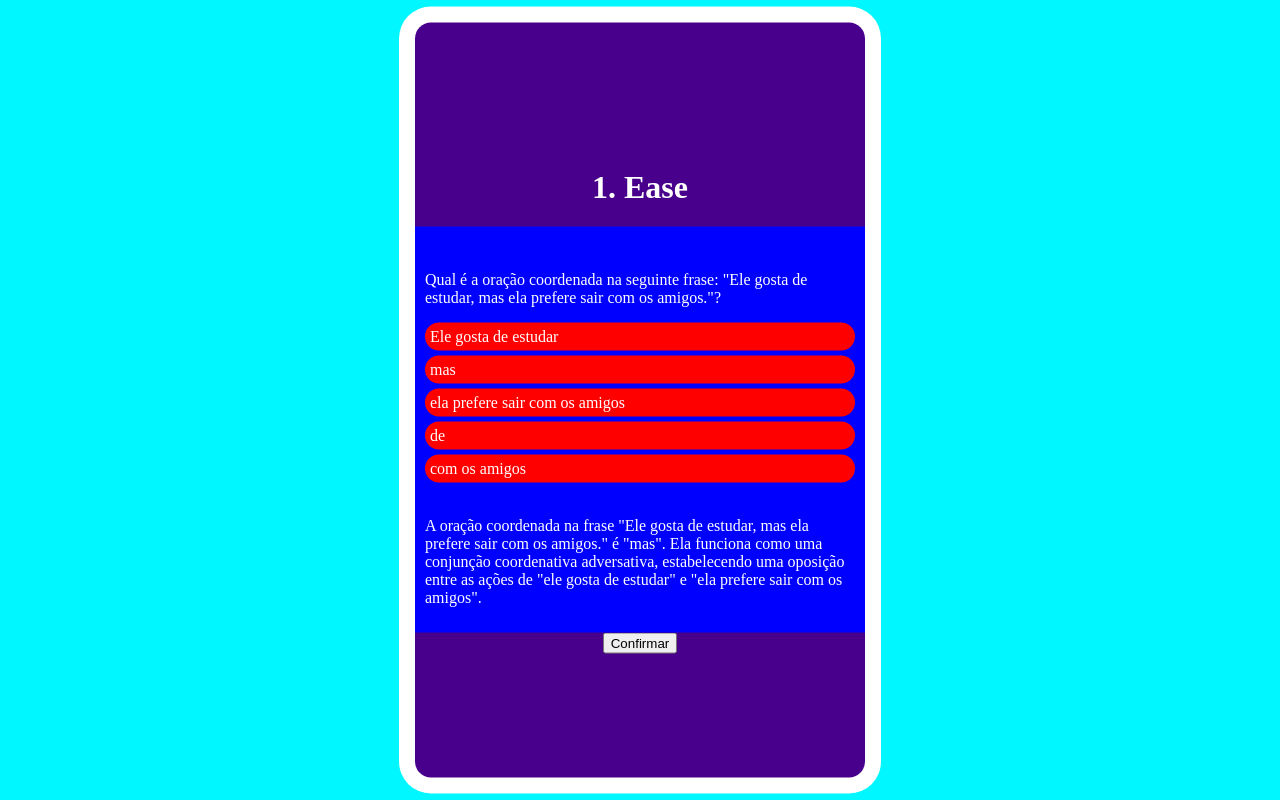
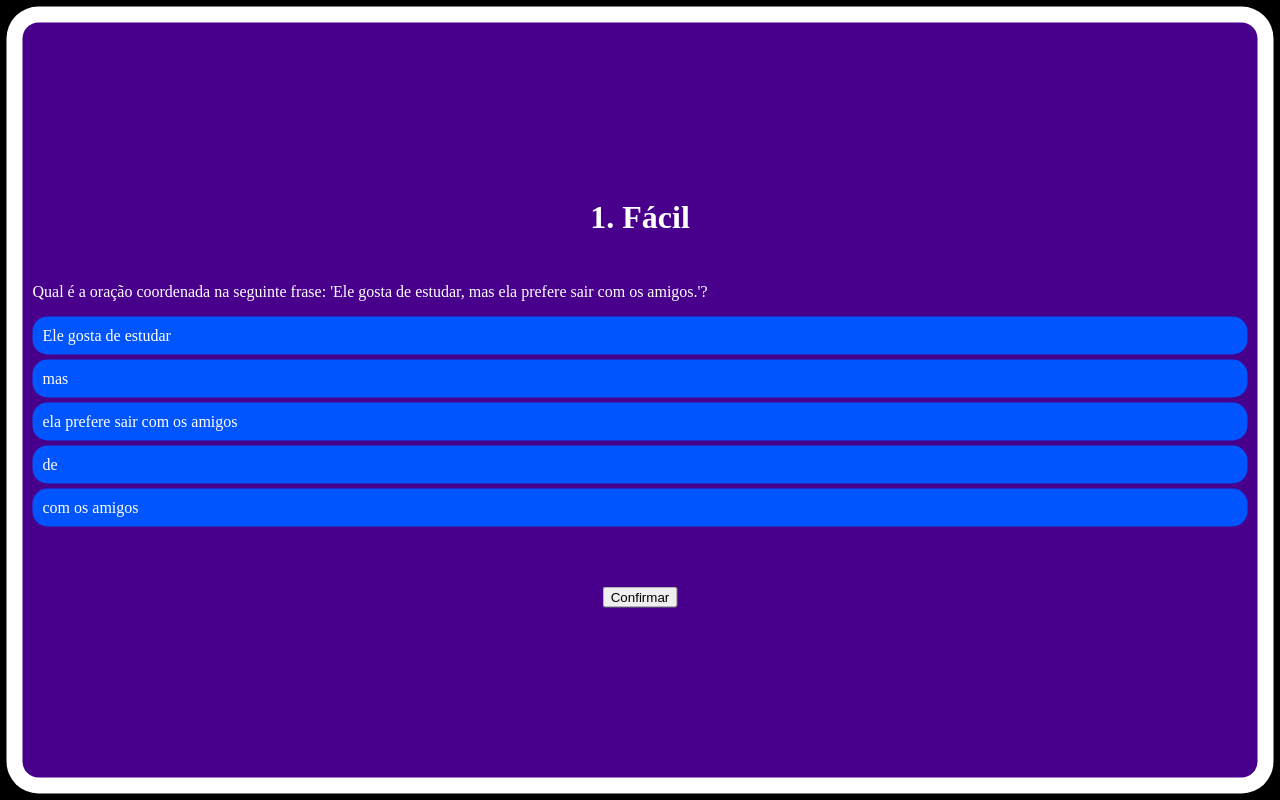
Before and after one commit to visnowden/quiz, a plain HTML site: page index.html in a window 1280 px wide. Drawn offline with Linux system fonts and the light colour scheme.

Commit message:
Funcional está, só está faltando todo o resto...

```diff
--- a/index.html
+++ b/index.html
@@ -7,40 +7,21 @@
     <link rel="stylesheet" href="style.css" />
     <link rel="shortcut icon" href="icon.png" type="image/x-icon" />
   </head>
-
   <body>
     <div class="main">
       <h1 id="title"></h1>
       <div class="questions">
-        <br />
         <p id="question"></p>
-
-        <div id="answer1" class="answers">
-          Lorem ipsum dolor sit amet, consectetur adipiscing elit, sed do
-          eiusmod tempor incididunt ut labore et dolore magna aliqua.
-        </div>
-        <div id="answer2" class="answers">
-          Lorem ipsum dolor sit amet, consectetur adipiscing elit, sed do
-          eiusmod tempor incididunt ut labore et dolore magna aliqua.
-        </div>
-        <div id="answer3" class="answers">
-          Lorem ipsum dolor sit amet, consectetur adipiscing elit, sed do
-          eiusmod tempor incididunt ut labore et dolore magna aliqua.
-        </div>
-        <div id="answer4" class="answers">
-          Lorem ipsum dolor sit amet, consectetur adipiscing elit, sed do
-          eiusmod tempor incididunt ut labore et dolore magna aliqua.
-        </div>
-        <div id="answer5" class="answers">
-          Lorem ipsum dolor sit amet, consectetur adipiscing elit, sed do
-          eiusmod tempor incididunt ut labore et dolore magna aliqua.
-        </div>
-
-        <p><br /><span id="justify"></span></p>
+        <div id="answer1" class="answers"></div>
+        <div id="answer2" class="answers"></div>
+        <div id="answer3" class="answers"></div>
+        <div id="answer4" class="answers"></div>
+        <div id="answer5" class="answers"></div>
+        <p class="logs"><span id="logs" class="hidden">.</span></p>
       </div>
-      <button id="button" onclick="loadQuestion()">Confirmar</button>
+      <button type="submit" id="button">Confirmar</button>
+      <p><span id="justify"></span></p>
     </div>
   </body>
-
   <script src="script.js"></script>
 </html>
--- a/questions.json
+++ b/questions.json
@@ -2,122 +2,122 @@
   {},
   {
     "id": 1,
-    "title": "Ease",
-    "question": "Qual é a oração coordenada na seguinte frase: \"Ele gosta de estudar, mas ela prefere sair com os amigos.\"?",
+    "title": "Fácil",
+    "question": "Qual é a oração coordenada na seguinte frase: 'Ele gosta de estudar, mas ela prefere sair com os amigos.'?",
     "answer1": "Ele gosta de estudar",
     "answer2": "mas",
     "answer3": "ela prefere sair com os amigos",
     "answer4": "de",
     "answer5": "com os amigos",
     "answer": "answer2",
-    "justify": "A oração coordenada na frase \"Ele gosta de estudar, mas ela prefere sair com os amigos.\" é \"mas\". Ela funciona como uma conjunção coordenativa adversativa, estabelecendo uma oposição entre as ações de \"ele gosta de estudar\" e \"ela prefere sair com os amigos\"."
+    "justify": "A oração coordenada na frase 'Ele gosta de estudar, mas ela prefere sair com os amigos.' é 'mas'. Ela funciona como uma conjunção coordenativa adversativa, estabelecendo uma oposição entre as ações de 'ele gosta de estudar' e 'ela prefere sair com os amigos'."
   },
   {
     "id": 2,
-    "title": "Ease",
-    "question": "Na frase \"João foi ao mercado e comprou pão e leite\", quantas orações coordenadas temos?",
+    "title": "Fácil",
+    "question": "Na frase 'João foi ao mercado e comprou pão e leite', quantas orações coordenadas temos?",
     "answer1": "0",
     "answer2": "1",
     "answer3": "2",
     "answer4": "3",
     "answer5": "4",
     "answer": "answer3",
-    "justify": "Na frase \"João foi ao mercado e comprou pão e leite\", temos duas orações coordenadas ligadas pela conjunção \"e\". Isso indica que temos duas ações independentes (João foi ao mercado e João comprou pão e leite) unidas por uma conjunção coordenativa aditiva."
+    "justify": "Na frase 'João foi ao mercado e comprou pão e leite', temos duas orações coordenadas ligadas pela conjunção 'e'. Isso indica que temos duas ações independentes (João foi ao mercado e João comprou pão e leite) unidas por uma conjunção coordenativa aditiva."
   },
   {
     "id": 3,
-    "title": "Ease",
-    "question": "Qual é a oração coordenada assindética na frase: \"Corra, pule, dance!\"?",
+    "title": "Fácil",
+    "question": "Qual é a oração coordenada assindética na frase: 'Corra, pule, dance!'?",
     "answer1": "Corra",
     "answer2": "pule",
     "answer3": "dance",
     "answer4": "Corra, pule",
     "answer5": "pule, dance",
     "answer": "answer4",
-    "justify": "A oração coordenada assindética na frase \"Corra, pule, dance!\" não possui nenhuma conjunção coordenativa conectando as ações. Cada verbo (\"corra,\" \"pule,\" \"dance\") é uma oração independente que transmite uma ação separada, sem uso de conectivos."
+    "justify": "A oração coordenada assindética na frase 'Corra, pule, dance!' não possui nenhuma conjunção coordenativa conectando as ações. Cada verbo ('corra,' 'pule,' 'dance') é uma oração independente que transmite uma ação separada, sem uso de conectivos."
   },
   {
     "id": 4,
-    "title": "Ease",
-    "question": "Identifique a oração coordenada adversativa na frase: \"Ele queria sair, porém estava chovendo muito.\"",
+    "title": "Fácil",
+    "question": "Identifique a oração coordenada adversativa na frase: 'Ele queria sair, porém estava chovendo muito.'",
     "answer1": "Ele queria sair",
     "answer2": "porém",
     "answer3": "estava chovendo muito",
     "answer4": "queria sair, porém",
     "answer5": "sair, porém estava",
     "answer": "answer2",
-    "justify": "A oração coordenada adversativa na frase \"Ele queria sair, porém estava chovendo muito.\" é \"porém\". Ela funciona como uma conjunção coordenativa adversativa, indicando uma contraposição entre o desejo de sair e o impedimento causado pela chuva."
+    "justify": "A oração coordenada adversativa na frase 'Ele queria sair, porém estava chovendo muito.' é 'porém'. Ela funciona como uma conjunção coordenativa adversativa, indicando uma contraposição entre o desejo de sair e o impedimento causado pela chuva."
   },
   {
     "id": 5,
-    "title": "Ease",
-    "question": "Qual é a oração coordenada sindética na frase: \"Maria estudou bastante e passou no exame.\"?",
+    "title": "Fácil",
+    "question": "Qual é a oração coordenada sindética na frase: 'Maria estudou bastante e passou no exame.'?",
     "answer1": "Maria estudou bastante",
     "answer2": "e passou",
     "answer3": "passou no exame",
     "answer4": "estudou bastante, e",
     "answer5": "passou no exame.",
     "answer": "answer4",
-    "justify": "A oração coordenada sindética na frase \"Maria estudou bastante e passou no exame.\" é \"e passou\". Aqui, a conjunção \"e\" liga as duas ações, indicando uma relação aditiva entre elas. Maria estudou bastante e o resultado foi que ela passou no exame."
+    "justify": "A oração coordenada sindética na frase 'Maria estudou bastante e passou no exame.' é 'e passou'. Aqui, a conjunção 'e' liga as duas ações, indicando uma relação aditiva entre elas. Maria estudou bastante e o resultado foi que ela passou no exame."
   },
   {
     "id": 6,
-    "title": "Middle",
-    "question": "Identifique a oração coordenada assindética nas seguintes frases: \"Ele corre, pula, nada.\"",
+    "title": "Médio",
+    "question": "Identifique a oração coordenada assindética nas seguintes frases: 'Ele corre, pula, nada.'",
     "answer1": "Ele corre",
     "answer2": "pula",
     "answer3": "nada",
     "answer4": "corre, pula",
     "answer5": "pula, nada",
     "answer": "answer4",
-    "justify": "A oração coordenada assindética na frase \"Ele corre, pula, nada.\" não possui conjunções coordenativas. Cada verbo (\"corre,\" \"pula,\" \"nada\") é uma oração independente, e a ausência de conjunções cria uma sequência de ações coordenadas de forma enfática."
+    "justify": "A oração coordenada assindética na frase 'Ele corre, pula, nada.' não possui conjunções coordenativas. Cada verbo ('corre,' 'pula,' 'nada') é uma oração independente, e a ausência de conjunções cria uma sequência de ações coordenadas de forma enfática."
   },
   {
     "id": 7,
-    "title": "Middle",
-    "question": "Na frase \"O filme era interessante, mas o final decepcionou\", qual é a oração coordenada aditiva?",
+    "title": "Médio",
+    "question": "Na frase 'O filme era interessante, mas o final decepcionou', qual é a oração coordenada aditiva?",
     "answer1": "O filme era interessante",
     "answer2": "mas",
     "answer3": "o final decepcionou",
     "answer4": "era interessante, mas",
     "answer5": "interessante, mas o final",
     "answer": "answer1",
-    "justify": "Na frase \"O filme era interessante, mas o final decepcionou\", a oração coordenada aditiva é \"O filme era interessante\". Ela é a primeira parte da frase, que descreve uma característica do filme. A conjunção \"mas\" introduz a segunda oração, que expressa uma oposição ao que foi dito anteriormente."
+    "justify": "Na frase 'O filme era interessante, mas o final decepcionou', a oração coordenada aditiva é 'O filme era interessante'. Ela é a primeira parte da frase, que descreve uma característica do filme. A conjunção 'mas' introduz a segunda oração, que expressa uma oposição ao que foi dito anteriormente."
   },
   {
     "id": 8,
-    "title": "Middle",
-    "question": "Qual é a oração coordenada sindética alternativa na frase: \"Você pode escolher entre estudar para a prova ou relaxar no fim de semana.\"?",
+    "title": "Médio",
+    "question": "Qual é a oração coordenada sindética alternativa na frase: 'Você pode escolher entre estudar para a prova ou relaxar no fim de semana.'?",
     "answer1": "Você pode escolher",
     "answer2": "entre estudar para a prova",
     "answer3": "ou relaxar no fim de semana",
     "answer4": "estudar para a prova ou",
     "answer5": "relaxar no fim de semana.",
     "answer": "answer3",
-    "justify": "A oração coordenada sindética alternativa na frase \"Você pode escolher entre estudar para a prova ou relaxar no fim de semana.\" é \"ou relaxar no fim de semana\". A conjunção \"ou\" apresenta duas opções mutuamente excludentes, dando ao leitor duas alternativas para escolher."
+    "justify": "A oração coordenada sindética alternativa na frase 'Você pode escolher entre estudar para a prova ou relaxar no fim de semana.' é 'ou relaxar no fim de semana'. A conjunção 'ou' apresenta duas opções mutuamente excludentes, dando ao leitor duas alternativas para escolher."
   },
   {
     "id": 9,
-    "title": "Middle",
-    "question": "Identifique a oração coordenada adversativa na seguinte frase: \"Ela queria sair, entretanto, ficou em casa.\"",
+    "title": "Médio",
+    "question": "Identifique a oração coordenada adversativa na seguinte frase: 'Ela queria sair, entretanto, ficou em casa.'",
     "answer1": "Ela queria sair",
     "answer2": "entretanto,",
     "answer3": "ficou em casa",
     "answer4": "queria sair, entretanto,",
     "answer5": "sair, entretanto, ficou",
     "answer": "answer2",
-    "justify": "A oração coordenada adversativa na frase \"Ela queria sair, entretanto, ficou em casa.\" é \"entretanto\". Essa conjunção indica uma oposição ou contraposição entre o desejo de sair e a decisão de ficar em casa, estabelecendo um contraste entre as ações."
+    "justify": "A oração coordenada adversativa na frase 'Ela queria sair, entretanto, ficou em casa.' é 'entretanto'. Essa conjunção indica uma oposição ou contraposição entre o desejo de sair e a decisão de ficar em casa, estabelecendo um contraste entre as ações."
   },
   {
     "id": 10,
-    "title": "Middle",
-    "question": "Na frase \"Ela foi ao cinema e ele ao teatro\", quantas orações coordenadas temos?",
+    "title": "Médio",
+    "question": "Na frase 'Ela foi ao cinema e ele ao teatro', quantas orações coordenadas temos?",
     "answer1": "0",
     "answer2": "1",
     "answer3": "2",
     "answer4": "3",
     "answer5": "4",
     "answer": "answer3",
-    "justify": "Na frase \"Ela foi ao cinema e ele ao teatro\", temos duas orações coordenadas ligadas pela conjunção \"e\". Isso indica que temos duas ações independentes (Ela foi ao cinema e Ele foi ao teatro) unidas por uma conjunção coordenativa aditiva. Cada ação é apresentada de forma igual, sem contraposição ou oposição."
+    "justify": "Na frase 'Ela foi ao cinema e ele ao teatro', temos duas orações coordenadas ligadas pela conjunção 'e'. Isso indica que temos duas ações independentes (Ela foi ao cinema e Ele foi ao teatro) unidas por uma conjunção coordenativa aditiva. Cada ação é apresentada de forma igual, sem contraposição ou oposição."
   }
 ]
--- a/script.js
+++ b/script.js
@@ -1,68 +1,75 @@
-answerButtons = document.querySelectorAll(".answers")
-
+answerButtons = document.querySelectorAll(".answers");
 answerButtons.forEach(function (element) {
   element.addEventListener("click", function () {
     answerButtons.forEach(function (elements) {
-      elements.classList.remove("clicked")
+      elements.classList.remove("clicked");
+    });
+    element.classList.add("clicked");
+  });
+});
+questionIndex = 0;
+function loadQuestion() {
+  questionIndex++;
+  title = document.getElementById("title");
+  question = document.getElementById("question");
+  answer1 = document.getElementById("answer1");
+  answer2 = document.getElementById("answer2");
+  answer3 = document.getElementById("answer3");
+  answer4 = document.getElementById("answer4");
+  answer5 = document.getElementById("answer5");
+  justify = document.getElementById("justify");
+  button = document.getElementById("button");
+  fetch("questions.json") /* Especifique o nome do arquivo JSON*/
+    .then((response) => {
+      if (!response.ok) {
+        throw new Error("Erro na requisição!");
+      }
+      return response.json();
     })
-    element.classList.add("clicked")
-  })
-})
-
-function check() {
-  element = document.querySelector(".clicked")
-  if(element.id.match(answer)){
-    console.log('Beleza')
-
-  }else{
-    console.log('fake')
-  }
+    .then((data) => {
+      /* Agora você pode trabalhar com os dados como um objeto JavaScript*/ title.innerHTML = `${data[questionIndex]["id"]}. ${data[questionIndex]["title"]}`;
+      question.innerHTML = data[questionIndex]["question"];
+      answer1.innerHTML = data[questionIndex]["answer1"];
+      answer2.innerHTML = data[questionIndex]["answer2"];
+      answer3.innerHTML = data[questionIndex]["answer3"];
+      answer4.innerHTML = data[questionIndex]["answer4"];
+      answer5.innerHTML = data[questionIndex]["answer5"];
+      answer = data[questionIndex]["answer"];
+      justify.innerHTML =
+        data[questionIndex][
+          "justify"
+        ]; /* Por exemplo, você pode acessar propriedades do objeto JSON*/ /*console.log(data.id)*/ /* Ou iterar sobre arrays de objetos JSON*/ /* data.forEach(item => {*/ /*   console.log(item.id, item.title)*/ /* })*/
+    })
+    .catch((error) => {
+      console.error(error);
+    });
+  button.onclick = function () {
+    var element = document.querySelector(".clicked");
+    var logs = document.getElementById("logs");
+    if (element !== null) {
+      if (element.id == answer) {
+        msg(logs, "Boa Truta!!!");
+        button.textContent = "Próxima";
+        justify.style.display = "flex";
+        button.onclick = function () {
+          loadQuestion();
+          button.textContent = "Confirmar";
+          justify.style.display = "none";
+          element.classList.remove("clicked");
+        };
+      } else {
+        msg(logs, "Errou Vacalo!!!");
+      }
+    } else {
+      msg(logs, "Por favor, escolha uma alternativa!");
+    }
+  };
 }
-
-
-questionIndex = 0
-function loadQuestion() {
-
-  questionIndex++
-
-  title    = document.getElementById("title")
-  question = document.getElementById("question")
-  answer1  = document.getElementById("answer1")
-  answer2  = document.getElementById("answer2")
-  answer3  = document.getElementById("answer3")
-  answer4  = document.getElementById("answer4")
-  answer5  = document.getElementById("answer5")
-  justify  = document.getElementById("justify")
-
-  button   = document.getElementById("button")
-
-  fetch('questions.json') // Especifique o nome do arquivo JSON
-    .then(response=>{if(!response.ok){throw new Error('Erro na requisição!')}return response.json()})
-
-    .then(data => {
-      // Agora você pode trabalhar com os dados como um objeto JavaScript
-
-      title.innerHTML = `${data[(questionIndex)]['id']}. ${data[(questionIndex)]['title']}`
-      question.innerHTML = data[(questionIndex)]['question']
-      answer1.innerHTML = data[(questionIndex)]['answer1']
-      answer2.innerHTML = data[(questionIndex)]['answer2']
-      answer3.innerHTML = data[(questionIndex)]['answer3']
-      answer4.innerHTML = data[(questionIndex)]['answer4']
-      answer5.innerHTML = data[(questionIndex)]['answer5']
-      answer            = data[(questionIndex)]['answer']
-      justify.innerHTML = data[(questionIndex)]['justify']
-
-      // Por exemplo, você pode acessar propriedades do objeto JSON
-      //console.log(data.id)
-
-      // Ou iterar sobre arrays de objetos JSON
-      // data.forEach(item => {
-      //   console.log(item.id, item.title)
-      // })
-    })
-    .catch(error => {console.error(error)})
-
-
-    button.onclick = check()
+function msg(element, text) {
+  element.innerText = text;
+  element.classList.remove("hidden");
+  setTimeout(function () {
+    element.classList.add("hidden");
+  }, 2000);
 }
-loadQuestion()
+loadQuestion();
--- a/style.css
+++ b/style.css
@@ -1,5 +1,5 @@
 body {
-  background-color: #00f7ff;
+  background-color: #000;
   text-align: center;
   justify-content: center;
   display: flex;
@@ -11,7 +11,7 @@ body {
   color: #ffffff;
   position: fixed;
   background-color: #48008c;
-  width: 450px;
+  width: calc(100% - 45px);
   height: calc(100% - 45px);
   border-radius: 16px;
   align-content: center;
@@ -24,27 +24,35 @@ body {
   text-align: left;
   border-color: #ffffff;
   word-wrap: break-word;
-  background-color: #0000ff;
   padding: 10px;
 }
 
 .answers {
-  color: white;
+  color: #ffffff;
   justify-content: left;
-  align-items: normal;
-  background-color: #f00000;
+  background-color: #0055ff;
   border-radius: 15px;
-  padding: 5px;
+  padding: 10px;
   margin-bottom: 5px;
-}
-.answers {
-  border: none;
-  background-color: #ff0000;
-  color: #ffffff;
   transition: all ease 200ms;
 }
 
+#justify {
+  display: none;
+}
+
+.logs {
+  text-align: center;
+}
+
+#logs {
+  transition: color ease-out 1.3s;
+}
+
+.hidden {
+  color: transparent;
+}
+
 .clicked {
-  background-color: green;
-  color: black;
+  background-color: #003399;
 }
```
Also changed, not shown: 1 other file.
